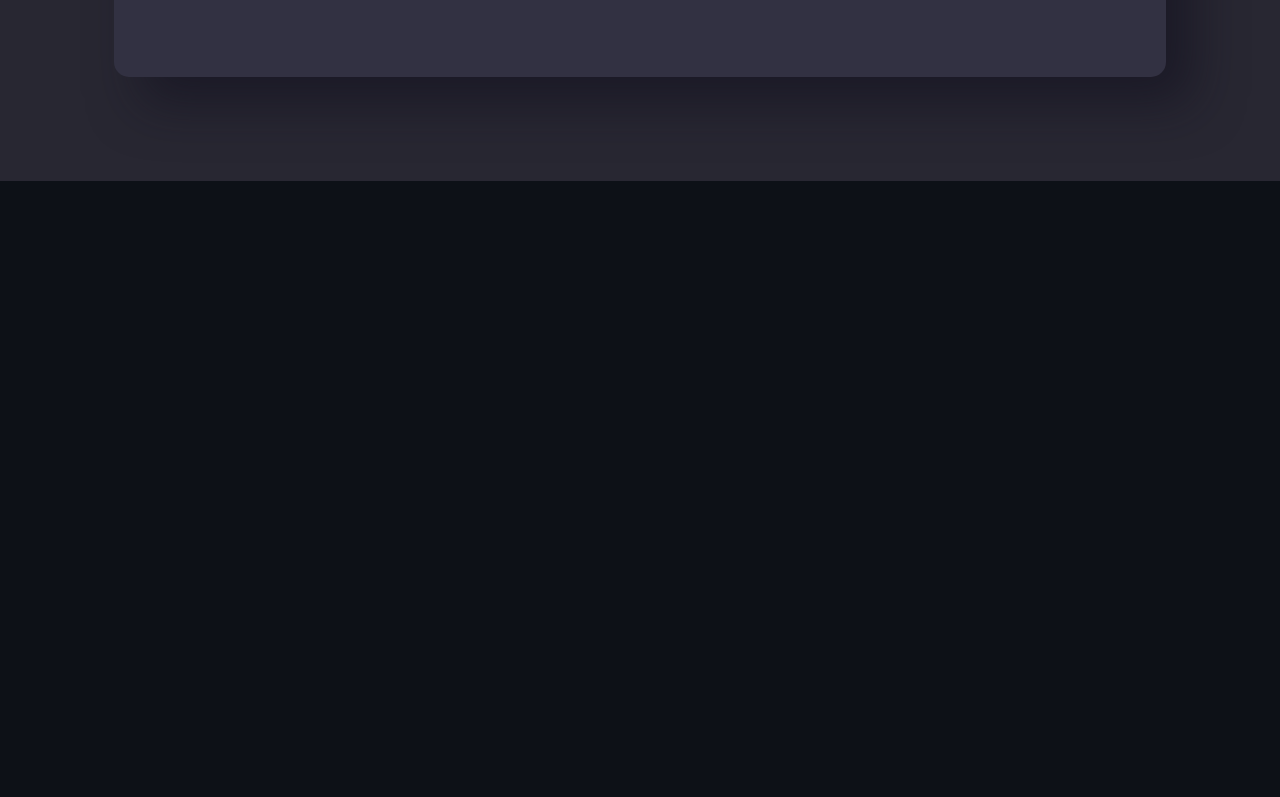
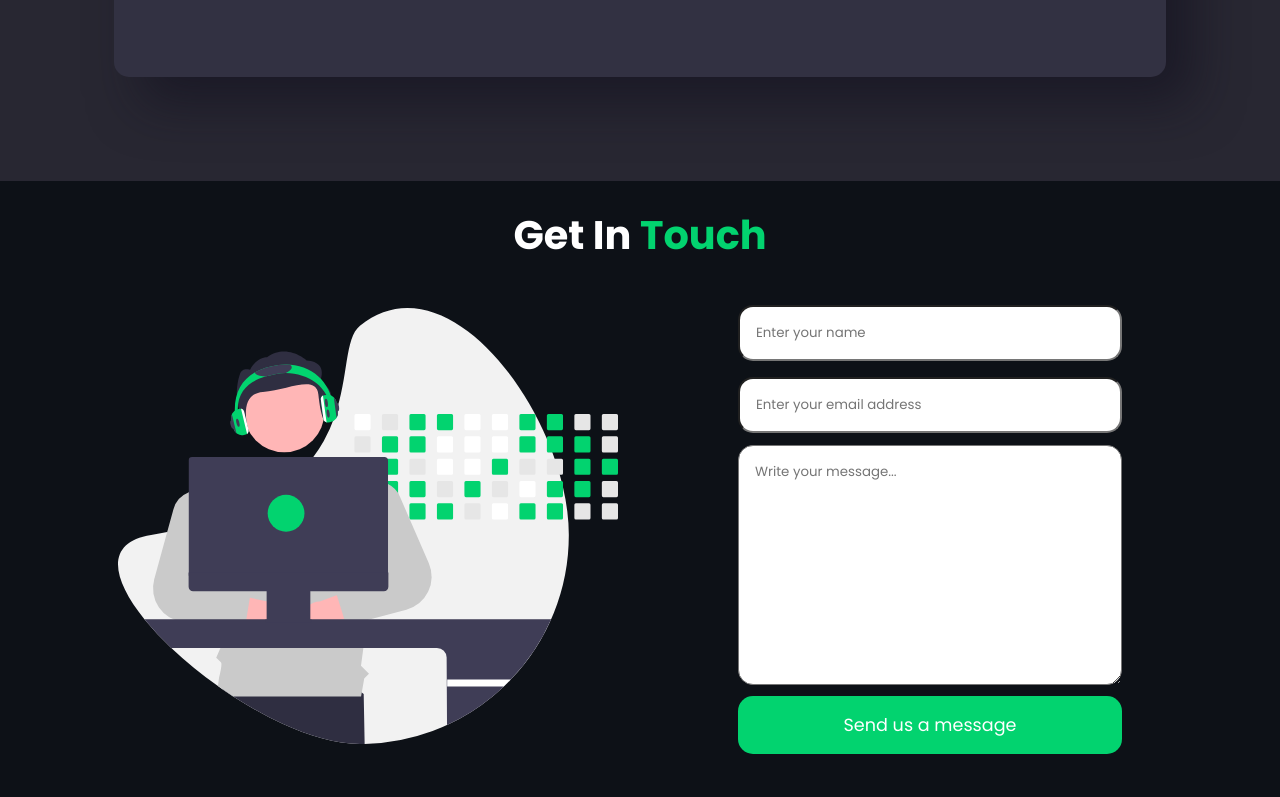
Before and after one commit to ellaboevans/Portfolio-Website, a plain HTML site: page index.html in a window 1280 px wide. Shown: the part 4103-4900 px from the top of the page. Before the commit the page ends 4332 px from the top, so only its background shows below. Drawn offline with Linux system fonts and the light colour scheme.

Commit message:
Add Required attribute to Contact Form

```diff
--- a/index.html
+++ b/index.html
@@ -412,9 +412,31 @@
         </div>
       </section>
       <!-- Connect Card End -->
-      <Section id="contact">
-        <div class="container"></div>
-      </Section>
+      <section id="contact">
+        <div class="container">
+          <div class="contact-main">
+            <div class="contact-title title">
+              <h5>Get In <span class="concept">Touch</span></h5>
+            </div>
+            <div class="form-container">
+              <div class="contact-image">
+                <img
+                  src="./assets/undraw_developer_activity_re_39tg (1).svg"
+                  alt="" width="500"
+                />
+              </div>
+              <div class="forms">
+                <form action="#">
+                  <input type="text" placeholder="Enter your name" required>
+                  <input type="email" placeholder="Enter your email address" required>
+                  <textarea name="message" id="message" placeholder="Write your message..." cols="25" rows="10"></textarea>
+                  <input type="submit" value="Send us a message" class="btn" required>
+                </form>
+              </div>
+            </div>
+          </div>
+        </div>
+      </section>
     </main>
     <!-- Main Body End -->
 
```
